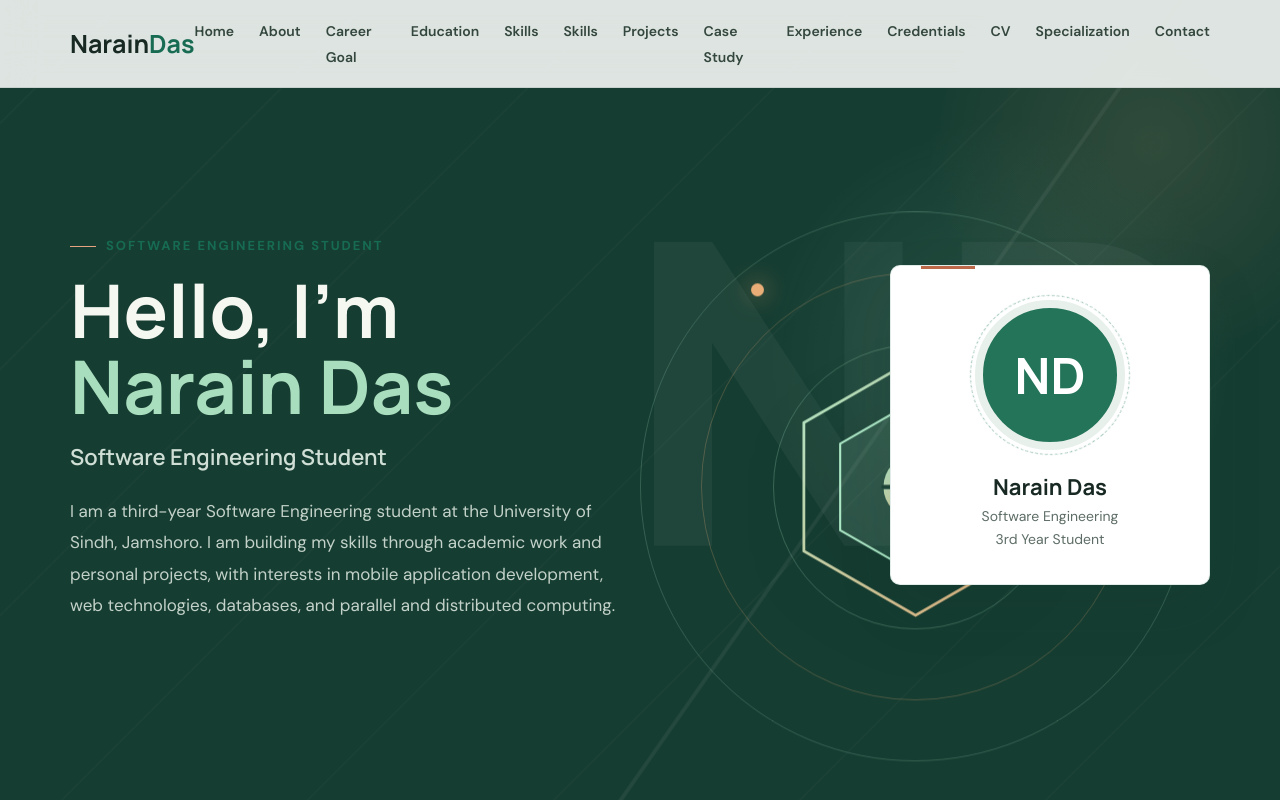
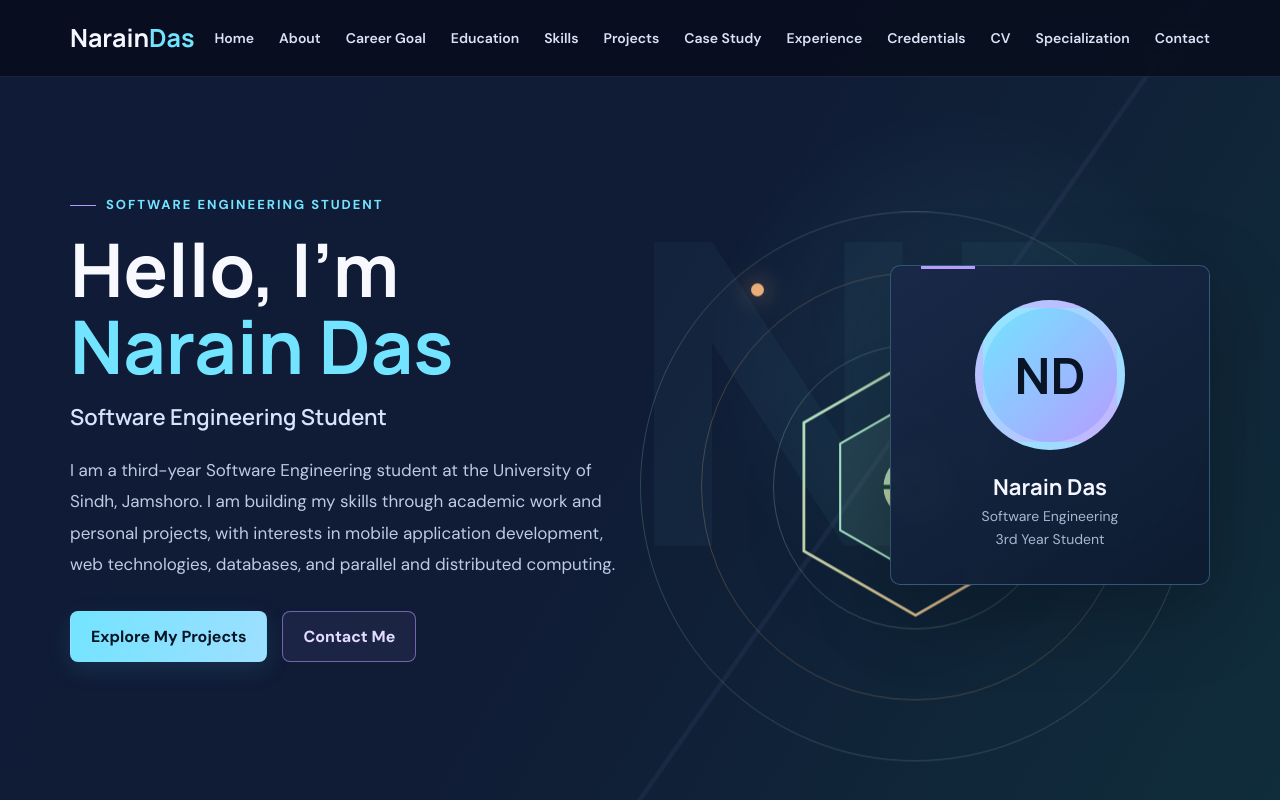
Before and after one commit to Narai12/portfolio-1, a plain HTML site: page index.html in a window 1280 px wide. Shown: the top 800 px of the page. Drawn offline with Linux system fonts and the light colour scheme.

Commit message:
Refresh portfolio theme, animations, and ShadowByte project actions

```diff
--- a/index.html
+++ b/index.html
@@ -1353,6 +1353,64 @@ body { overflow-x:hidden; }
  .btn::after{display:none}
 }
 
+
+/* ===== 2026 POLISH: deep navy / electric cyan + refined motion ===== */
+:root{
+ --background:#080d1b;--surface:#111a2e;--surface-soft:rgba(19,29,51,.82);
+ --text:#f4f7ff;--muted:#aab6d0;--accent:#72e4ff;--accent-warm:#b69cff;
+}
+html{scroll-behavior:smooth}
+body{
+ background-color:#080d1b;
+ background-image:radial-gradient(ellipse at 15% 8%,rgba(91,91,220,.16),transparent 34%),
+ radial-gradient(ellipse at 90% 55%,rgba(0,205,235,.09),transparent 32%),
+ linear-gradient(rgba(130,160,255,.035) 1px,transparent 1px),
+ linear-gradient(90deg,rgba(130,160,255,.035) 1px,transparent 1px);
+ background-size:auto,auto,46px 46px,46px 46px;background-attachment:fixed;color:#f4f7ff;
+}
+header{background:rgba(8,13,27,.82);border-bottom:1px solid rgba(130,160,255,.15);backdrop-filter:blur(20px)}
+.logo span,.hero h1 span,.section-title p,.small-text,.info-box strong,.timeline-content span,.project-number,.contact-item strong,.footer-content h3{color:#72e4ff}
+.nav-links a{color:#d9e2f7;transition:color .25s ease,transform .25s ease}
+.nav-links a:hover{color:#72e4ff;transform:translateY(-2px)}
+.hero{
+ background:linear-gradient(120deg,#101b38 0%,#101b35 48%,#102d3b 100%);
+ color:#f4f7ff;isolation:isolate;
+}
+.hero::before{opacity:.55;background-image:radial-gradient(circle at 75% 45%,rgba(114,228,255,.16),transparent 25%),linear-gradient(125deg,transparent 0 65%,rgba(182,156,255,.12) 65.1% 65.3%,transparent 65.4%)}
+.hero::after{color:rgba(114,228,255,.045)}
+.hero h1{color:#f7f9ff}.hero h1 span{color:#72e4ff}
+.hero h2{color:#d8e4fb}.hero-description{color:#bdcbe3}
+.small-text::before{background:#b69cff}
+.profile-card{background:linear-gradient(145deg,rgba(25,40,72,.98),rgba(13,28,48,.98));border:1px solid rgba(114,228,255,.28);box-shadow:0 24px 80px rgba(0,0,0,.28)}
+.profile-card h3{color:#f4f7ff}.profile-card p{color:#aab6d0}
+.profile-circle{background:linear-gradient(135deg,#72e4ff,#b69cff);color:#091426;border-color:rgba(255,255,255,.22)}
+.dark-section{background:rgba(13,21,41,.92);border-color:rgba(130,160,255,.10)}
+.section-title h2,.about-text h3,.contact-info h3,.timeline-content h3,.skill-card h3,.project-card h3{color:#f4f7ff}
+.info-box div,.timeline-content,.skill-card,.project-card{background:linear-gradient(145deg,rgba(20,31,56,.92),rgba(14,24,44,.92));border:1px solid rgba(151,174,225,.13);border-radius:14px;box-shadow:0 12px 35px rgba(0,0,0,.12)}
+.info-box span,.timeline-content h4,.contact-item span{color:#c3cfe5}
+.skill-card:hover,.project-card:hover{transform:translateY(-9px);border-color:rgba(114,228,255,.55);box-shadow:0 20px 45px rgba(0,0,0,.23)}
+.skill-icon{background:rgba(114,228,255,.12);color:#72e4ff;border-color:rgba(114,228,255,.3)}
+.project-tags span{border-color:rgba(114,228,255,.35);color:#8ceaff;background:rgba(114,228,255,.06)}
+.btn{background:linear-gradient(110deg,#72e4ff,#9edfff);color:#071426;border:1px solid transparent;border-radius:8px;box-shadow:0 8px 25px rgba(75,194,230,.13);transition:transform .25s ease,box-shadow .25s ease,filter .25s ease}
+.btn:hover{transform:translateY(-4px);box-shadow:0 13px 32px rgba(75,194,230,.25);filter:brightness(1.06)}
+.btn.secondary{background:rgba(182,156,255,.08);color:#e5ddff;border:1px solid rgba(182,156,255,.55);box-shadow:none}
+.btn.secondary:hover{background:rgba(182,156,255,.16)}
+input,textarea{background:#101a30;color:#f4f7ff;border-color:rgba(151,174,225,.2)}
+input:focus,textarea:focus{border-color:#72e4ff;box-shadow:0 0 0 3px rgba(114,228,255,.12)}
+footer{background:#050914;border-top:1px solid rgba(130,160,255,.12)}
+#scrollProgress{background:linear-gradient(90deg,#72e4ff,#b69cff);height:3px;box-shadow:0 0 12px rgba(114,228,255,.5)}
+.hero-content{animation:heroLift .85s cubic-bezier(.2,.75,.25,1) both}
+.profile-card{animation:cardFloatIn 1s .12s cubic-bezier(.2,.75,.25,1) both}
+.profile-circle{position:relative;overflow:hidden}
+.profile-circle::after{content:"";position:absolute;inset:-60%;background:linear-gradient(115deg,transparent 42%,rgba(255,255,255,.42) 50%,transparent 58%);transform:translateX(-70%) rotate(15deg);animation:shinePass 5s ease-in-out 1.2s infinite}
+.project-card,.skill-card{transition:transform .35s cubic-bezier(.2,.75,.25,1),border-color .3s ease,box-shadow .35s ease}
+.section-title h2{letter-spacing:-.8px}
+@keyframes heroLift{from{opacity:0;transform:translateY(28px)}to{opacity:1;transform:translateY(0)}}
+@keyframes cardFloatIn{from{opacity:0;transform:translateY(24px) scale(.97)}to{opacity:1;transform:translateY(0) scale(1)}}
+@keyframes shinePass{0%,65%,100%{transform:translateX(-75%) rotate(15deg)}82%{transform:translateX(75%) rotate(15deg)}}
+@media(max-width:850px){.hero{background:linear-gradient(160deg,#101b38,#102d3b)}.nav-links{background:rgba(8,13,27,.98)}}
+@media(prefers-reduced-motion:reduce){.hero-content,.profile-card,.profile-circle::after{animation:none!important}.skill-card,.project-card,.btn{transition:none!important}}
+
 </style>
 </head>
 
@@ -1372,7 +1430,6 @@ Narain<span>Das</span>
 <li><a href="#about">About</a></li>
 <li><a href="#career">Career Goal</a></li>
 <li><a href="#education">Education</a></li>
-<li><a href="#skills">Skills</a></li>
 <li><a href="#skills">Skills</a></li>
 <li><a href="#projects">Projects</a></li>
 <li><a href="#case-study">Case Study</a></li>
@@ -1407,6 +1464,11 @@ Hello, I'm <span>Narain Das</span>
 I am a third-year Software Engineering student at the University of Sindh, Jamshoro. I am building my skills through academic work and personal projects, with interests in mobile application development, web technologies, databases, and parallel and distributed computing.
 </p>
 
+<div class="buttons hero-actions">
+<a class="btn" href="#projects">Explore My Projects</a>
+<a class="btn secondary" href="#contact">Contact Me</a>
+</div>
+
 </div>
 
 
@@ -1627,8 +1689,12 @@ data handling.
 <div class="project-tags">
 <span>Android</span>
 <span>Kotlin</span>
-<span>Android</span>
+<span>XML</span>
 <span>Steganography</span>
+</div>
+
+<div class="project-actions" style="display:flex;flex-wrap:wrap;gap:10px;margin-top:22px;">
+<a class="btn" href="#case-study">View Development Case Study</a>
 </div>
 
 </div>
```
